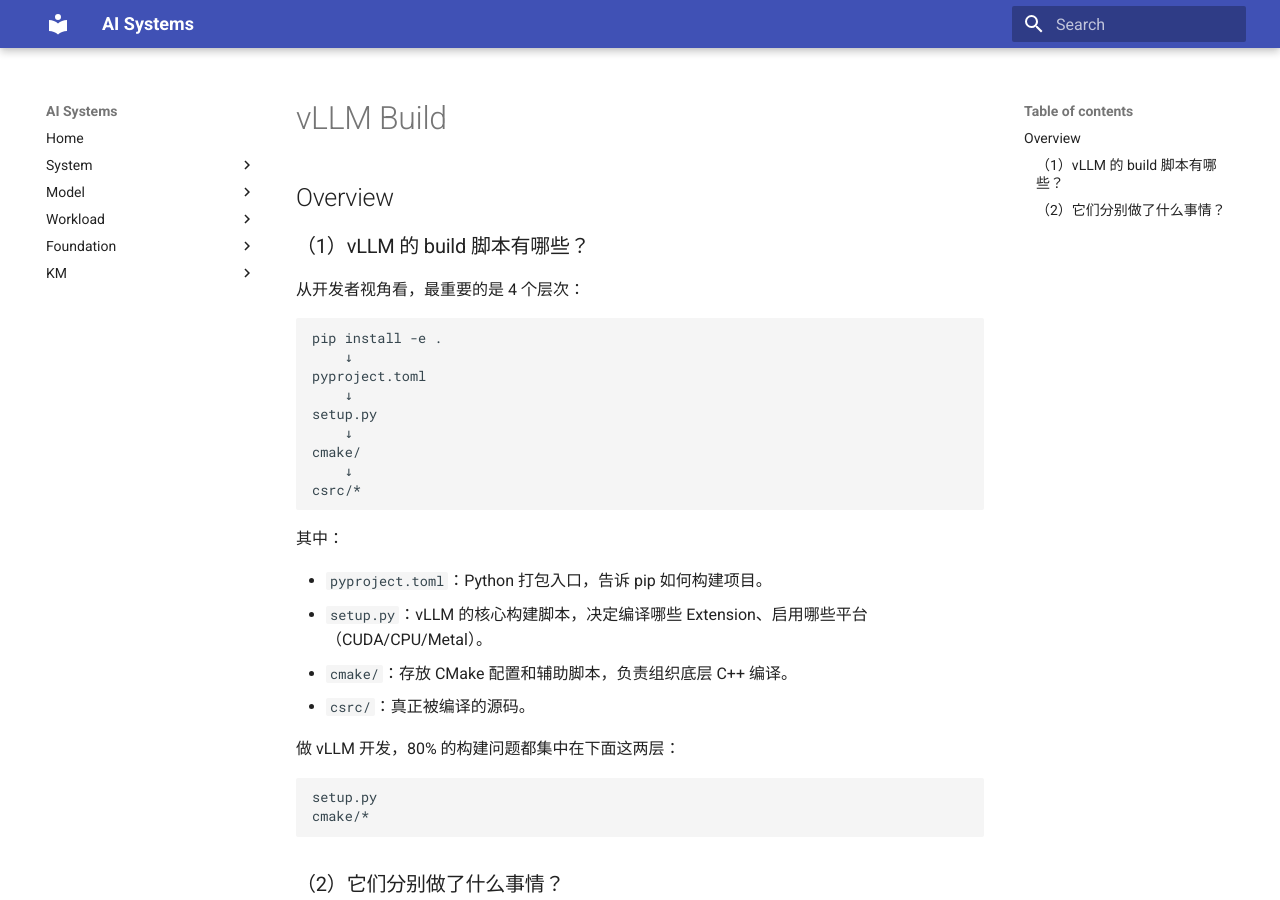
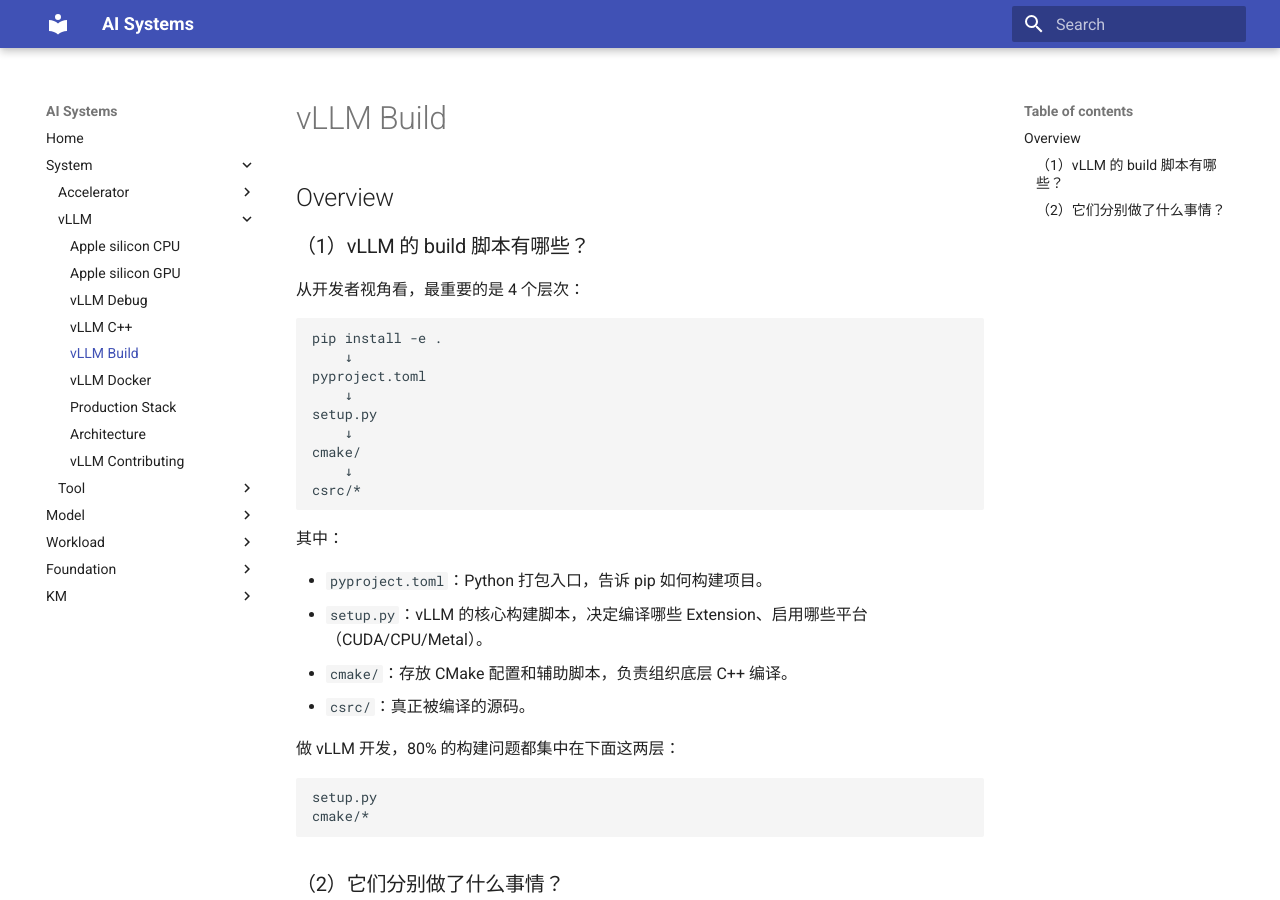
Before and after one commit to seancxmao/ai-systems, an MkDocs documentation site: the page built from docs/system/vllm/vllm-build.md, in a window 1280 px wide and 900 px high. Built offline with MkDocs 1.6.1 and Material for MkDocs 9.7.7, drawn with Linux system fonts in a browser that asks for light colours.

Commit message:
vllm build

```diff
--- a/mkdocs.yml
+++ b/mkdocs.yml
@@ -25,6 +25,7 @@
           - Apple silicon GPU: system/vllm/applesilicon-gpu.md
           - vLLM Debug: system/vllm/vllm-debug.md
           - vLLM C++: system/vllm/vllm-cpp.md
+          - vLLM Build: system/vllm/vllm-build.md
           - vLLM Docker: system/vllm/vllm-docker.md
           - Production Stack: system/vllm/production-stack.md
           - Architecture: system/vllm/arch-overview.md
```
